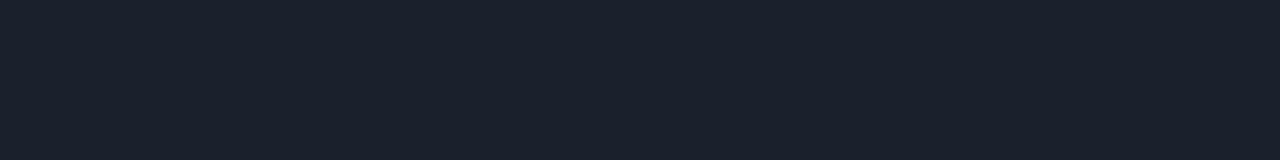
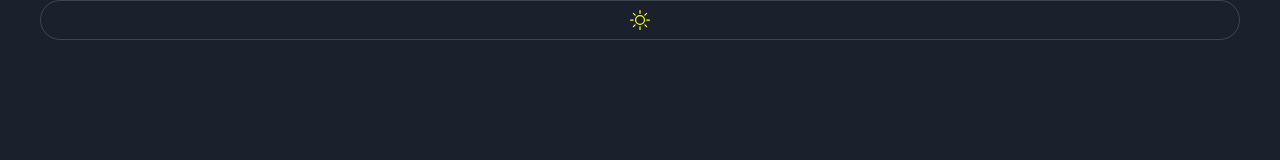
Before and after one commit to onemanfighter/create-clean-react-app, a React (Create React App) app: page / in a window 1280 px wide. Shown: the top 160 px of the page. Built offline with nearby package versions, Linux system fonts and the light colour scheme.

Commit message:
feat(): Updating minor names (#13)

```diff
--- a/src/components/Theme/index.ts
+++ b/src/components/Theme/index.ts
@@ -1,2 +1,3 @@
 export { default as theme } from './theme';
 export * from './hooks';
+export * from './components';
--- a/src/localization/locales/en/main.json
+++ b/src/localization/locales/en/main.json
@@ -1,5 +1,5 @@
 {
   "Footer": {
-    "copyrightText": "© {{year}} Hourcoding.com | All rights reserved"
+    "copyrightText": "© {{year}} Template-boilerplate | All rights reserved"
   }
 }
--- a/src/screens/landingPage/LandingPage.tsx
+++ b/src/screens/landingPage/LandingPage.tsx
@@ -1,16 +1,19 @@
 import { TitleBoxContainer } from '@components';
+import { ThemeIcon } from '@components';
 
 const LandingPage = () => {
   return (
     <TitleBoxContainer
-      title={'Hourcoding | Tools'}
+      title={'Template-boilerplate'}
       icon="app"
       display="flex"
       flexDir="column"
       rowGap={10}
       height={'100vh'}
       paddingX={10}
-    ></TitleBoxContainer>
+    >
+      <ThemeIcon />
+    </TitleBoxContainer>
   );
 };
 
```
